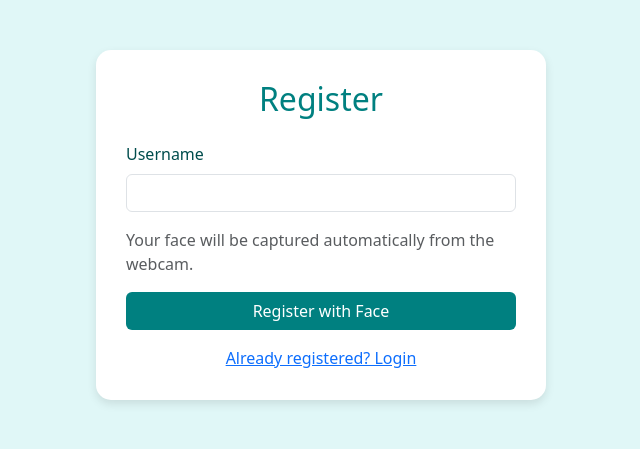
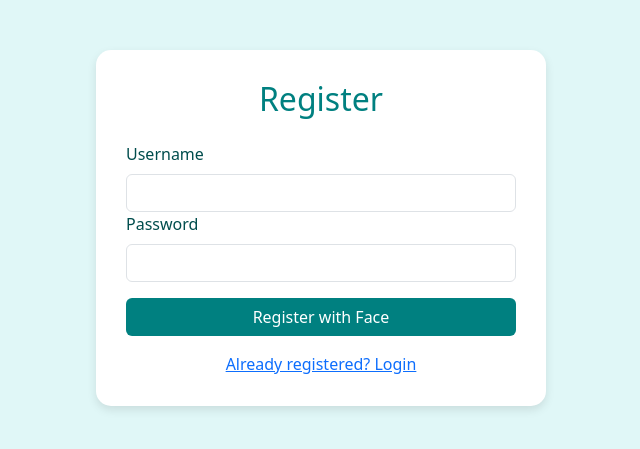
Before and after one commit to wajidkorkani/Biomatric-Authentication-python, a Flask app: page /register in a window 1280 px wide. Shown: the top 449 px of the page, without its empty margins (319-959 px from the left). Run offline with Flask 3, Linux system fonts and the light colour scheme.

Commit message:
Update register.html

```diff
--- a/Src/Templates/register.html
+++ b/Src/Templates/register.html
@@ -29,12 +29,14 @@
 <body>
     <div class="form-container">
         <h2 class="text-center mb-4" style="color:#008080;">Register</h2>
-        <form method="POST">
+        <form method="POST" action="/signup" enctype="multipart/form-data">
             <div class="mb-3">
                 <label class="form-label">Username</label>
                 <input type="text" name="username" class="form-control" required>
+
+                <label class="form-label">Password</label>
+                <input type="text" name="passwrod" class="form-control" required>
             </div>
-            <p class="text-muted">Your face will be captured automatically from the webcam.</p>
             <button type="submit" class="btn btn-teal w-100">Register with Face</button>
         </form>
         <div class="text-center mt-3">
```
